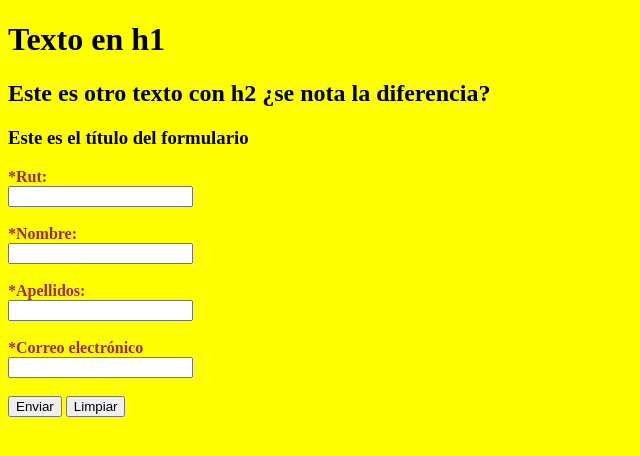
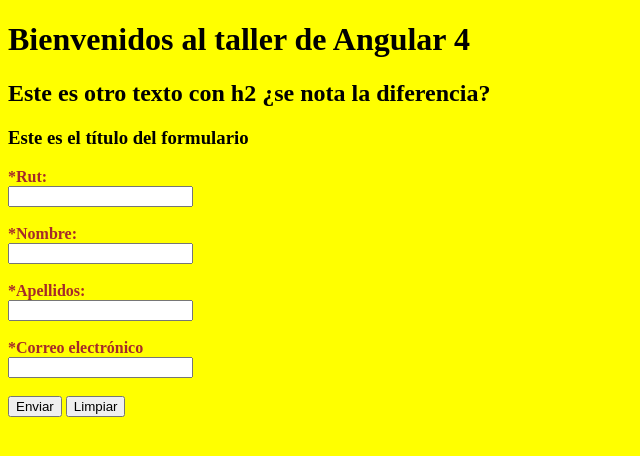
Before and after one commit to FelipeDev/mirepositorio, a plain HTML site: page index.html in a window 1280 px wide. Shown: the whole page, without its empty margins (0-640 px from the left). Drawn offline with Linux system fonts and the light colour scheme.

Commit message:
Se cambia el texto del titulo

```diff
--- a/index.html
+++ b/index.html
@@ -10,7 +10,7 @@
 <body oncopy="return false" oncut="return false" onpaste="return false"/>
 <form name="idForm">
 
-	<h1>Texto en h1</h1>
+	<h1>Bienvenidos al taller de Angular 4 </h1>
 	<h2>Este es otro texto con h2  ¿se nota la diferencia?</h2>
 	<h3>Este es el título del formulario</h3>
 
```
